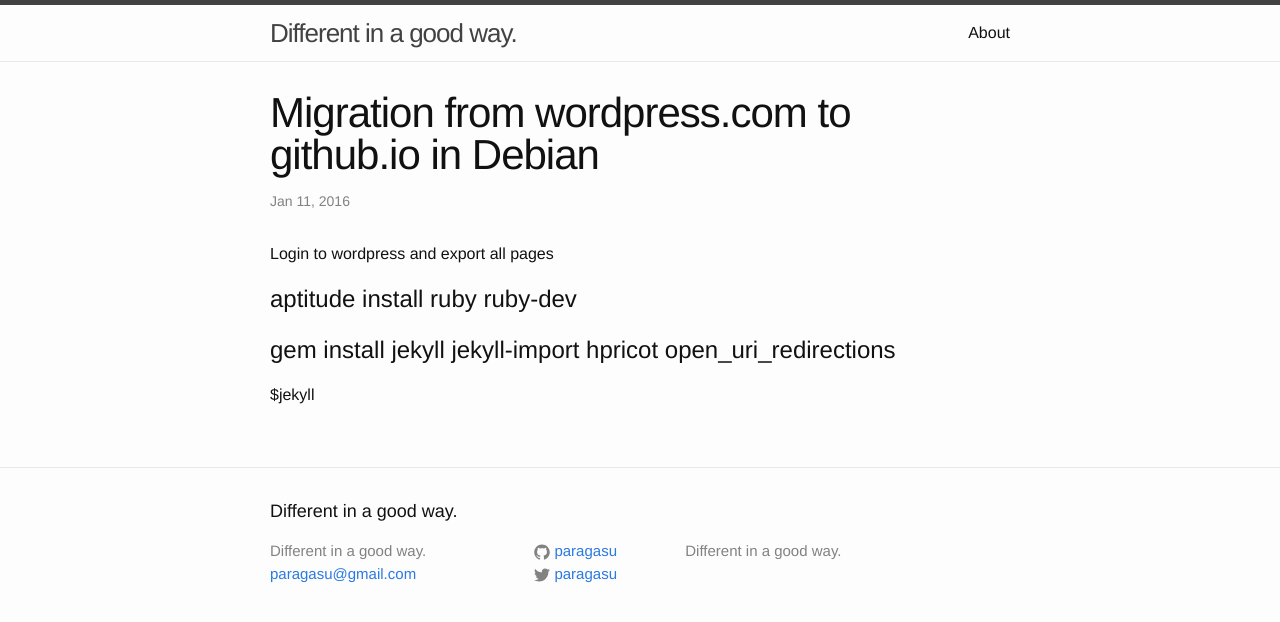
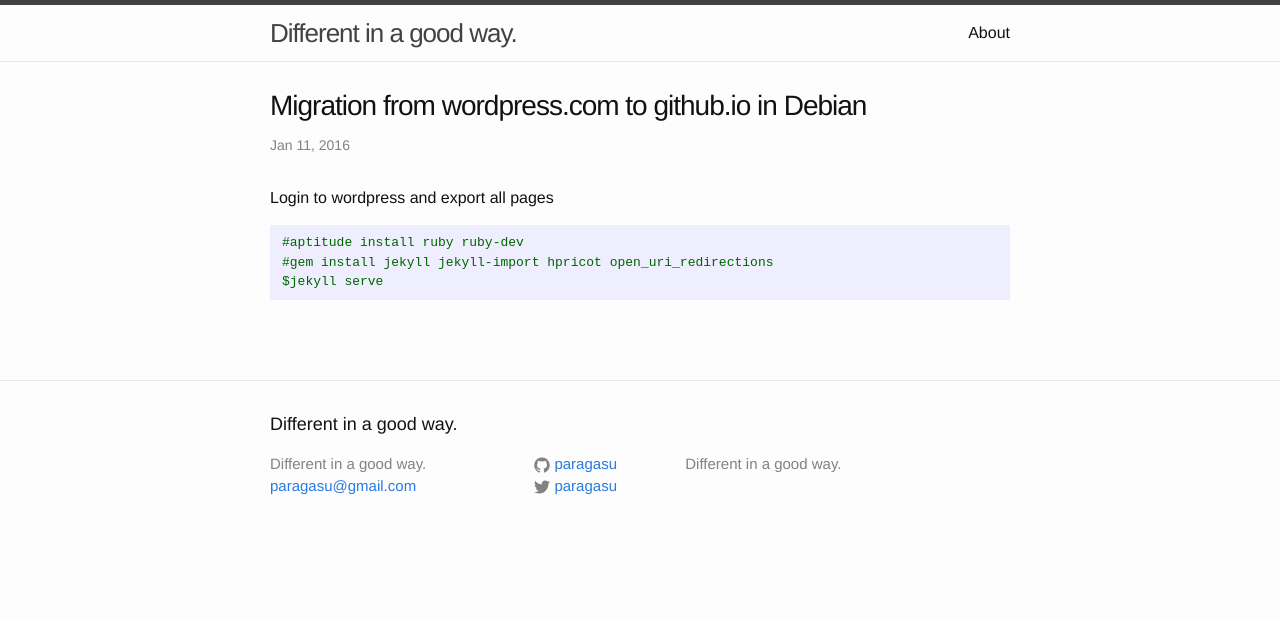
Before and after one commit to paragasu/blog, a Jekyll site: the page built from _posts/2016-01-11-migrating-to-github-io.markdown, in a window 1280 px wide. Shown: the top 622 px of the page. Built offline with Jekyll 4.4.1, drawn with Linux system fonts in a browser that asks for light colours.

Commit message:
change theme

````diff
--- a/_posts/2016-01-11-migrating-to-github-io.markdown
+++ b/_posts/2016-01-11-migrating-to-github-io.markdown
@@ -6,6 +6,8 @@ categories: blog
 ---
 Login to wordpress and export all pages
 
+```
 #aptitude install ruby ruby-dev
 #gem install jekyll jekyll-import hpricot open_uri_redirections
-$jekyll
+$jekyll serve
+```
--- a/_sass/_base.scss
+++ b/_sass/_base.scss
@@ -129,14 +129,12 @@ blockquote {
  */
 pre,
 code {
-    font-size: 15px;
-    border: 1px solid $grey-color-light;
-    border-radius: 3px;
-    background-color: #eef;
+    font-size: 13px;
 }
 
 code {
     padding: 1px 5px;
+	color: darkgreen;
 }
 
 pre {
--- a/_sass/_layout.scss
+++ b/_sass/_layout.scss
@@ -175,6 +175,10 @@
     font-size: 20px;
 }
 
+.post {
+	margin-bottom: 50px;
+}
+
 .post-list {
     margin-left: 0;
     list-style: none;
@@ -194,6 +198,10 @@
     font-size: 24px;
 }
 
+.post-date {
+	font-size: smaller;
+	color: silver;
+}
 
 
 /**
@@ -204,7 +212,7 @@
 }
 
 .post-title {
-    font-size: 42px;
+    font-size: 28px;
     letter-spacing: -1px;
     line-height: 1;
 
````
Also changed, not shown: index.html (+11 -13 lines).
